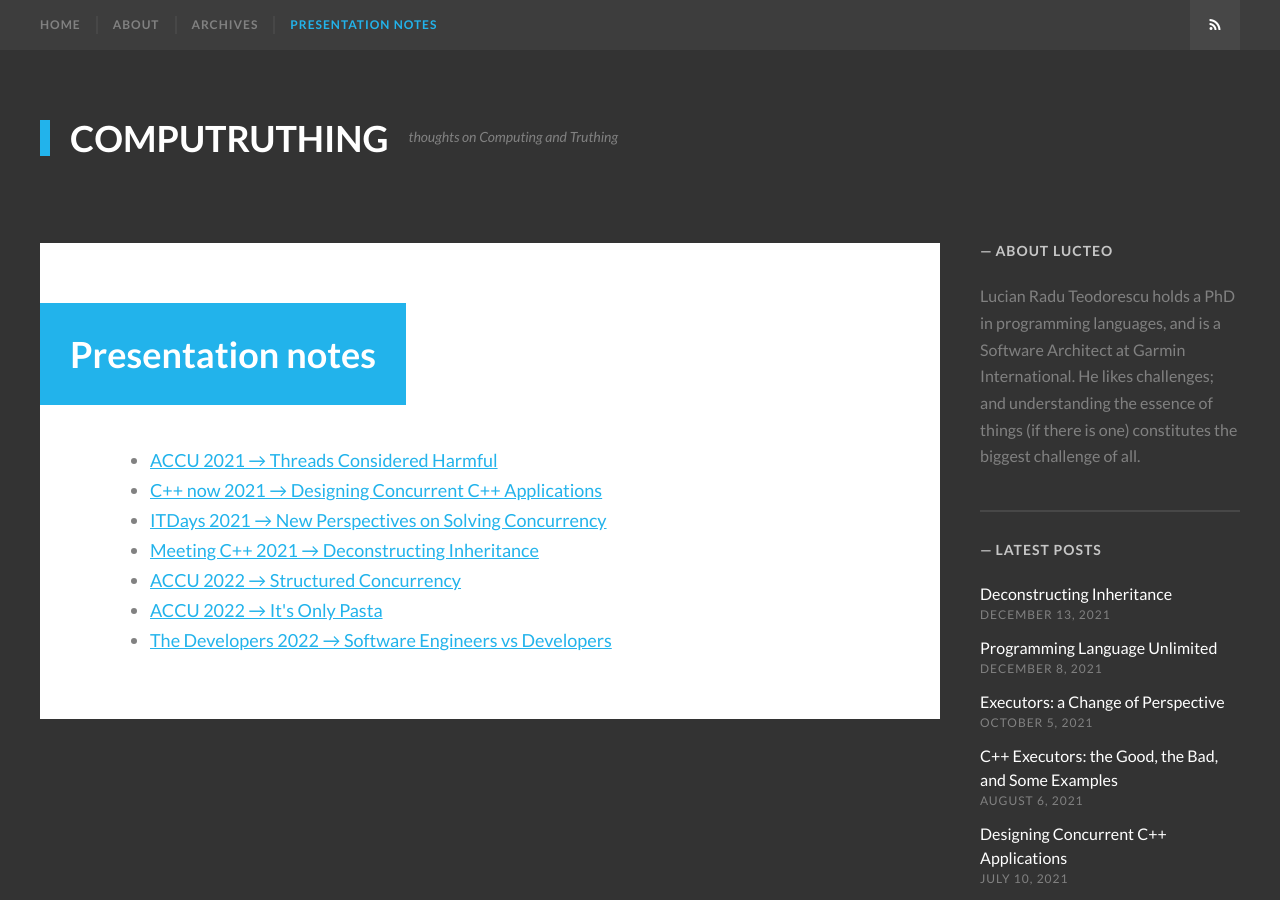
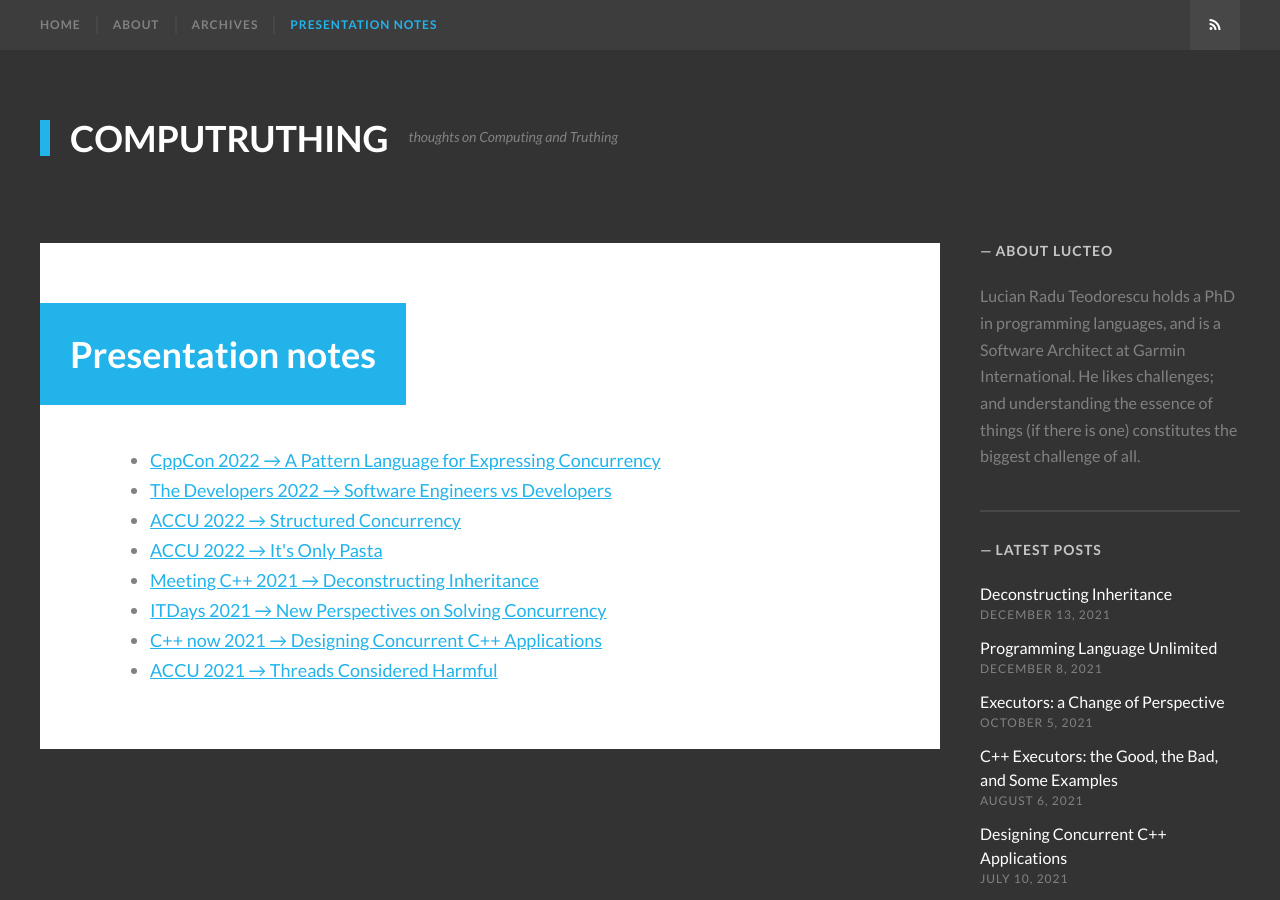
Before and after one commit to lucteo/lucteo.github.io, a Jekyll site: the page built from pres/index.html, in a window 1280 px wide and 900 px high. Built offline with Jekyll 4.4.1, drawn with Linux system fonts in a browser that asks for light colours; some web fonts are replaced; a script that is not in the unit is left out.

Commit message:
CppCon 2022 presentation notes

```diff
--- a/pres/index.html
+++ b/pres/index.html
@@ -13,13 +13,14 @@ title: Presentation notes
                 </header><!-- .entry-header -->
                 <div class="entry-content">
 <ul>
-    <li><a href="/pres/2021-accu/">ACCU 2021 &rarr; Threads Considered Harmful</a></li>
-    <li><a href="/pres/2021-cppnow/">C++ now 2021 &rarr; Designing Concurrent C++ Applications</a></li>
-    <li><a href="/pres/2021-itdays/">ITDays 2021 &rarr; New Perspectives on Solving Concurrency</a></li>
-    <li><a href="/pres/2021-meetingcpp/">Meeting C++ 2021 &rarr; Deconstructing Inheritance</a></li>
+    <li><a href="/pres/2022-cppcon/">CppCon 2022 &rarr; A Pattern Language for Expressing Concurrency</a></li>
+    <li><a href="/pres/2022-thedev/">The Developers 2022 &rarr; Software Engineers vs Developers</a></li>
     <li><a href="/pres/2022-accu-conc/">ACCU 2022 &rarr; Structured Concurrency</a></li>
     <li><a href="/pres/2022-accu-pasta/">ACCU 2022 &rarr; It's Only Pasta</a></li>
-    <li><a href="/pres/2022-thedev/">The Developers 2022 &rarr; Software Engineers vs Developers</a></li>
+    <li><a href="/pres/2021-meetingcpp/">Meeting C++ 2021 &rarr; Deconstructing Inheritance</a></li>
+    <li><a href="/pres/2021-itdays/">ITDays 2021 &rarr; New Perspectives on Solving Concurrency</a></li>
+    <li><a href="/pres/2021-cppnow/">C++ now 2021 &rarr; Designing Concurrent C++ Applications</a></li>
+    <li><a href="/pres/2021-accu/">ACCU 2021 &rarr; Threads Considered Harmful</a></li>
 </ul>
                 </div><!-- .entry-content -->
             </article><!-- .post -->
```
Also changed, not shown: pres/2022-cppcon.md (added, +33 -0 lines), images/pres/2022-CppCon.png (added), 1 other file.
